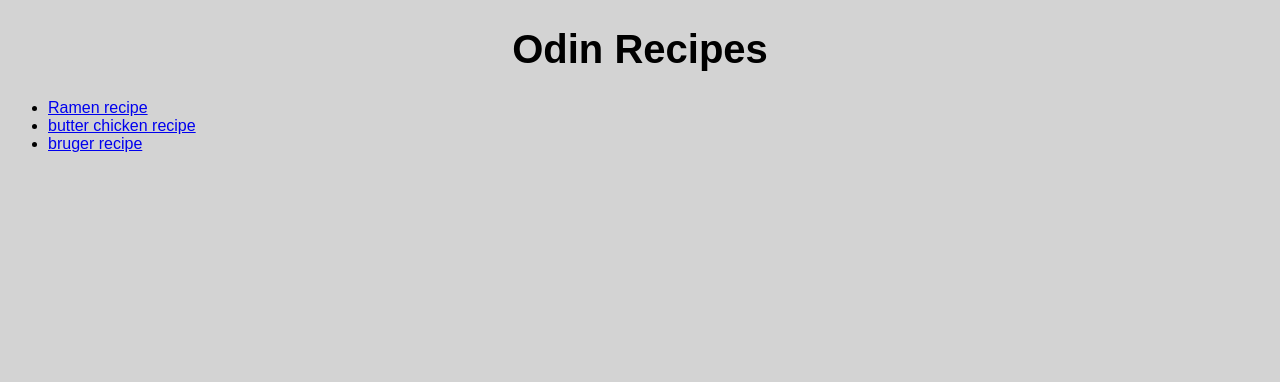
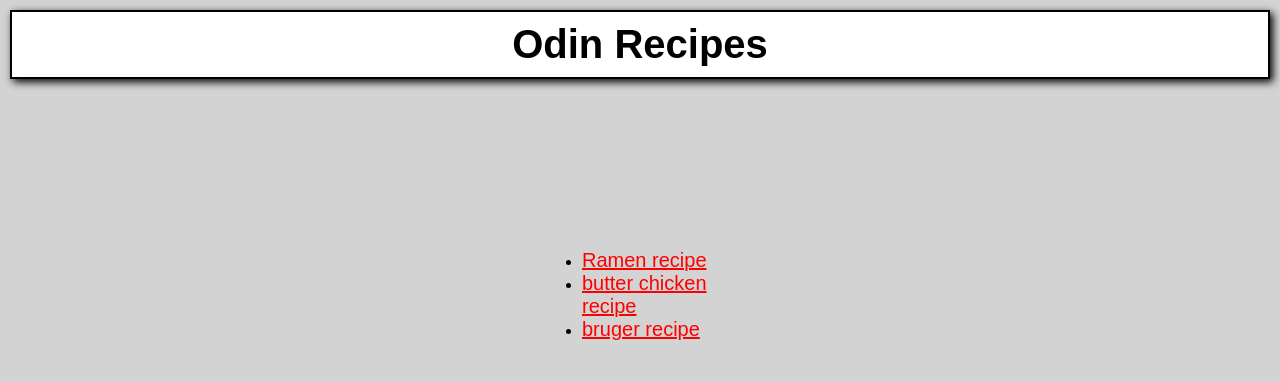
Before and after one commit to Tanecodes/odin-recipes, a plain HTML site: page index.html in a window 1280 px wide. Drawn offline with Linux system fonts and the light colour scheme.

Commit message:
some new css features for a few elements still need some work

```diff
--- a/index.html
+++ b/index.html
@@ -8,14 +8,14 @@
 </head>
 <body>
   <h1 class="title main-title">Odin Recipes</h1>
-  <ul>
-    <li>
+  <ul class="ulist">
+    <li class="main-list">
       <a href="recipes/ramen.html">Ramen recipe</a>
     </li>
-    <li>
+    <li class="main-list">
       <a href="recipes/butterchicken.html">butter chicken recipe</a>
     </li>
-    <li>
+    <li class="main-list">
       <a href="recipes/burger.html">bruger recipe</a>
     </li>
   </ul>
--- a/styles.css
+++ b/styles.css
@@ -1,12 +1,35 @@
-body{
+*{
   font-family: Arial, Helvetica, sans-serif;
   background-color: lightgray;
+  margin: 0;
+  padding: 0;
 }
 
 .title{
+  display: block;
+  background-color: white;
+  border: solid 2px black;
+  box-shadow: 3px 3px 8px;
+  padding: 10px;
+  margin: 10px;
   font-family: fantasy;
   text-align: center;
   font-size: 40px;
+}
+
+.ulist{
+  display: block;
+  box-sizing: border-box;
+  height: 200px;
+  width: 300px;
+  margin-top: 100px;
+  margin-left: 40%;
+  padding: 70px 70px;
+}
+
+a{
+  font-size: 20px;
+  color: red;
 }
 
 .images{
@@ -14,3 +37,8 @@ body{
   width: 300px;
   border-radius: 50px;
 }
+
+.images.ramen-image{
+  display: block;
+  margin: 20px 30%;
+}
```
Also changed, not shown: recipes/ramen.html (+2 -2 lines).
